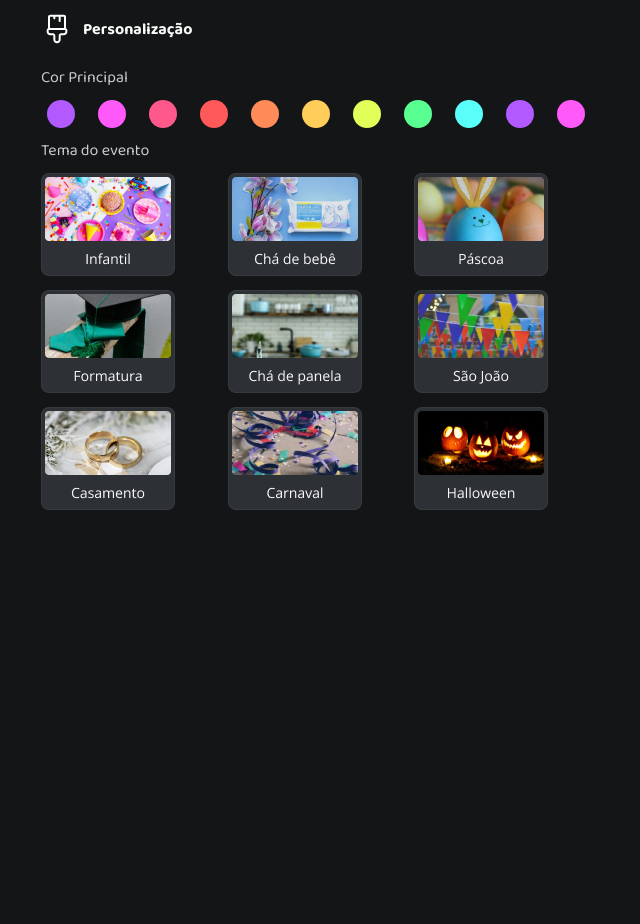
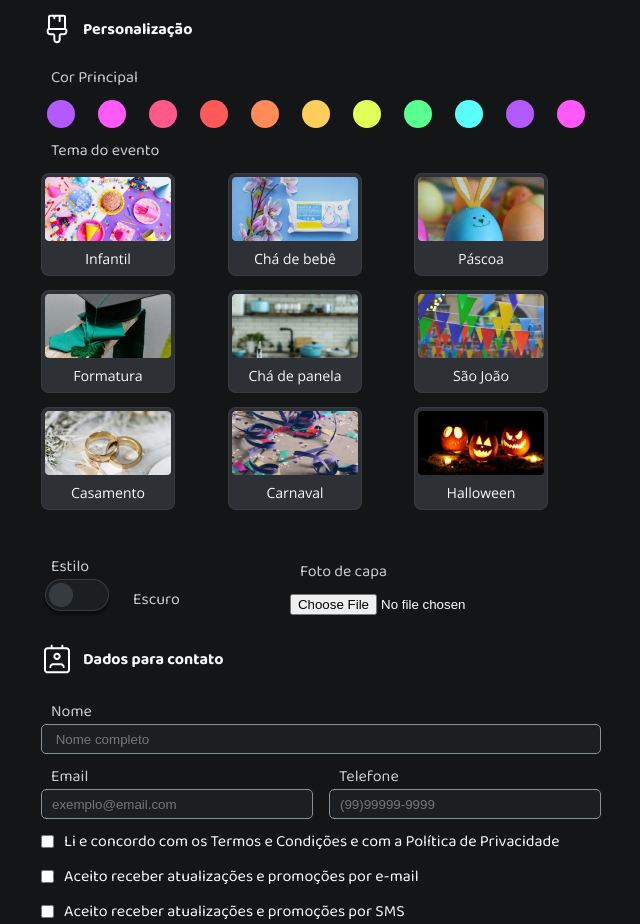
Before and after one commit to andressafeerreira/formul-rio-anivers-rio, a plain HTML site: page index.html in a window 1280 px wide. Shown: the part 460-1384 px from the top of the page, without its empty margins (319-959 px from the left). Before the commit the page ends 1014 px from the top, so only its background shows below. Drawn offline with Linux system fonts and the light colour scheme; files that its build step writes are made by us from their sources; files whose address does not match are found by name.

Commit message:
organizando arquivos

```diff
--- a/fields/global.css
+++ b/fields/global.css
@@ -40,7 +40,7 @@
 }
 
 body {
-  overflow: hidden;
+
   background: var(--shape-background);
 }
 
@@ -52,7 +52,7 @@ body {
 
 .all-1 {
   width: 560px;
-  padding-left: 0pc;;
+  padding-left: 0px;
 }
 
 .title {
@@ -145,3 +145,45 @@ img {
 .gap {
   padding-bottom: 10px;
 }
+
+.condições {
+  color: var(--text-heading);
+  font-family: var(--font-family-ballo);
+}
+
+.checkbox {
+  display: flex;
+  padding-top: 10px;
+  gap: 10px;
+
+}
+
+input {
+  color: white;
+  text-indent: 10px;
+}
+
+.style {
+  display: flex;
+  align-items: center;
+  justify-content: start;
+
+}
+
+.escuro {
+  display: flex;
+  align-items: center;
+}
+
+.arquivo {
+  padding-left: 100px;
+}
+
+.capa {
+  padding-left: 10px;
+  padding-bottom: 10px;
+}
+
+.description {
+  padding-left: 10px;
+}
--- a/index.html
+++ b/index.html
@@ -47,7 +47,7 @@
         <div class="input-principal">
           <div class="initial">
               <label class="description">Tipo</label>
-              <input type="gender" lang="pt-br" class="date information">
+              <input type="text" list="datalist" lang="pt-br" class="date information">
           </div>
           <div class="initial">
             <label class="description">Local</label>
@@ -103,9 +103,65 @@
           <img src="assets/ThemeSelection (9).png" alt="" class="gap">
         </div>
         </div>
+
+
+        <div class="style">
+      <div>
+        <div class="description">
+          <label for="">Estilo</label>
+        </div>
+        <div class="escuro">
+          <img src="assets/frame.png" alt="">
+          <label for="" class="description" >Escuro</label>
+        </div>
+      </div>
+      <div class="arquivo">
+      <div class="capa">
+        <label for="" class="description">Foto de capa</label>
+      </div>
+      <div>
+        <input type="file" name="" id="" >
       </div>
     </div>
-   </div>
+    </div>
+
+        <div class="input calendar-2">
+          <img src="assets/contact.svg" alt="">
+          <h2 class="title-second">Dados para contato</h2>
+        </div>
+        <div>
+          <div class="input">
+            <label for="" class="description">Nome</label>
+            <input type="text" placeholder=" Nome completo" class="information">
+          </div>
+      </div>
+        <div class="input-principal">
+          <div class="initial">
+              <label class="description" type="Email">Email</label>
+              <input type="email" lang="pt-br" class="date information" placeholder="exemplo@email.com">
+          </div>
+          <div class="initial">
+            <label class="description" type="'Email">Telefone</label>
+            <input type="" lang="pt-br" class="date information" placeholder="(99)99999-9999">
+        </div>
+    </div>
+    <div class="terms">
+      <div class="checkbox">
+        <input type="checkbox" class="accepted">
+        <p class="condições">Li e concordo com os Termos e Condições e com a Política de Privacidade</p>
+      </div>
+
+      <div class="checkbox">
+        <input type="checkbox" class="accepted">
+        <p class="condições">Aceito receber atualizações e promoções por e-mail</p>
+      </div>
+
+      <div class="checkbox">
+        <input type="checkbox" class="accepted">
+        <p class="condições">Aceito receber atualizações e promoções por SMS</p>
+      </div>
+    </div>
+  </div>
   </div>
 </body>
 </html>
```
Also changed, not shown: assets/frame.png (added).
